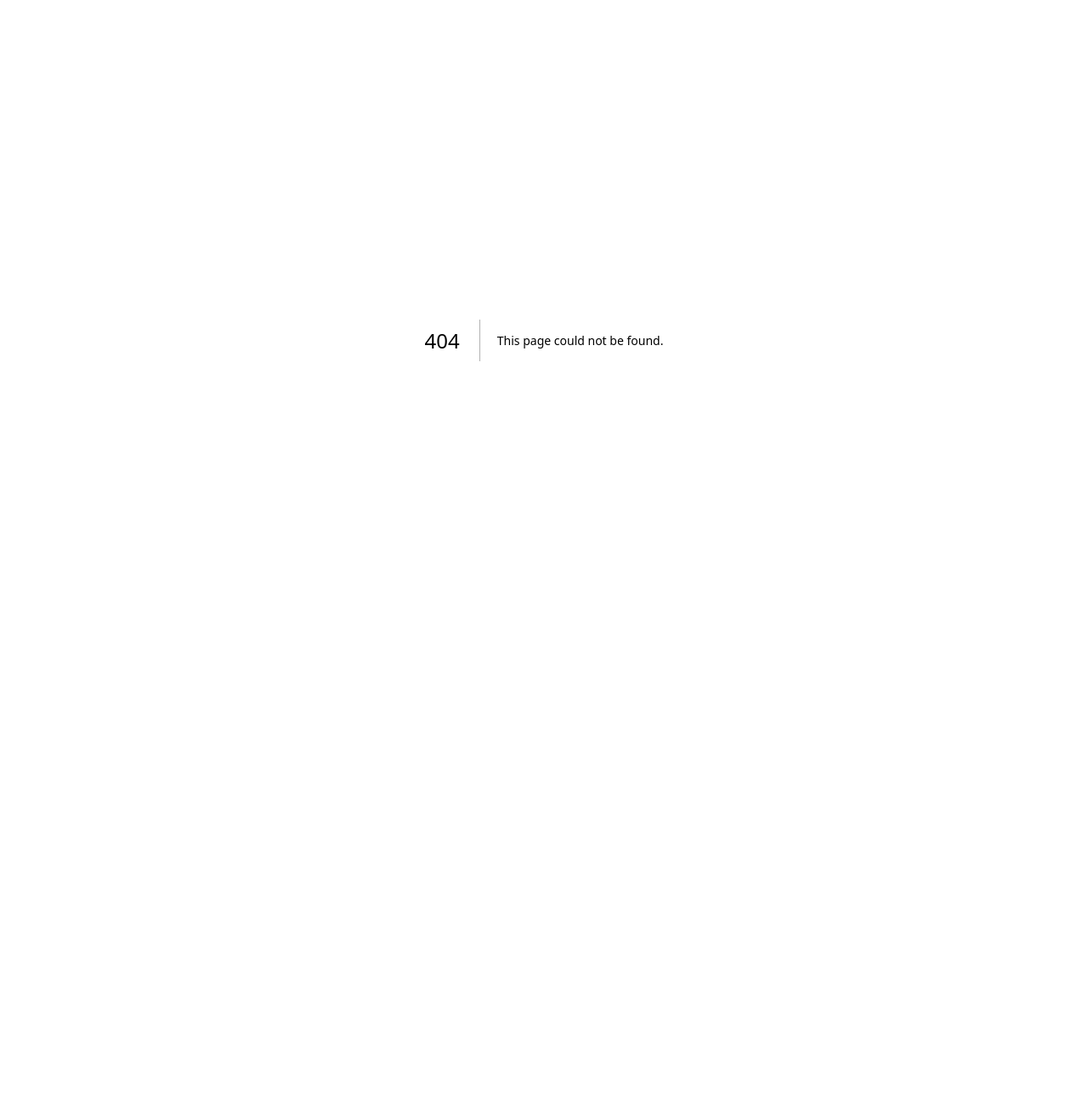
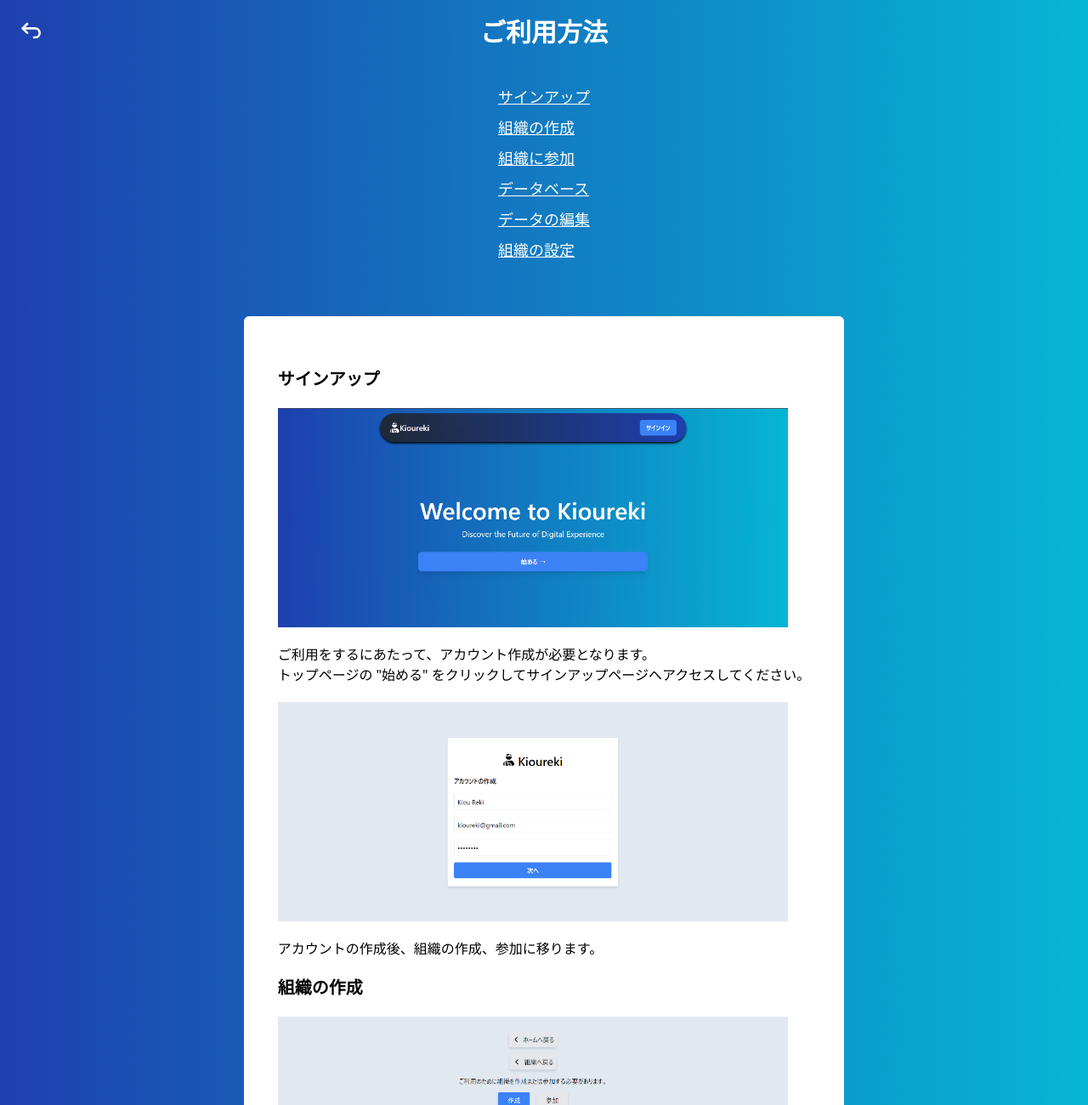
Before and after one commit to kaitobq/kioureki-vol3, a Next.js app in the folder frontend/: page /guide in a window 1280 px wide. Before the commit this address had no page. Shown: the top 1300 px of the page at 85% size. Before the commit the page ends 800 px from the top, so only its background shows below. Built offline with nearby package versions, Linux system fonts and the light colour scheme.

Commit message:
feat: 利用方法ページ

```diff
--- /dev/null
+++ b/frontend/app/guide/page.tsx
@@ -0,0 +1,196 @@
+import Image from "next/image";
+import Link from "next/link";
+import { TbArrowBackUp } from "react-icons/tb";
+
+const GuidePage = () => {
+  return (
+    <div className="min-h-screen bg-gradient-to-r from-blue-800 to-cyan-500 text-white flex flex-col items-center">
+      <Link href="/" className="fixed top-5 left-5">
+        <TbArrowBackUp className="size-8 text-white hover:text-blue-600 duration-75" />
+      </Link>
+      <h2 className="text-3xl font-semibold my-5">ご利用方法</h2>
+      <ul className="my-5 underline text-lg *:py-1 hover:*:text-blue-200">
+        <li>
+          <Link href="#signup">サインアップ</Link>
+        </li>
+        <li>
+          <Link href="#create-org">組織の作成</Link>
+        </li>
+        <li>
+          <Link href="#join-org">組織に参加</Link>
+        </li>
+        <li>
+          <Link href="#database">データベース</Link>
+        </li>
+        <li>
+          <Link href="#edit-data">データの編集</Link>
+        </li>
+        <li>
+          <Link href="#setting">組織の設定</Link>
+        </li>
+      </ul>
+      <div className="bg-white text-black p-10 rounded-md *:my-5 my-10">
+        <h5 id="signup" className="font-semibold text-xl">
+          サインアップ
+        </h5>
+        <Image
+          src="/lp.png"
+          alt="lp"
+          width={600}
+          height={150}
+          priority={false}
+          loading="lazy"
+        />
+        <p>
+          ご利用をするにあたって、アカウント作成が必要となります。
+          <br />
+          トップページの "始める"
+          をクリックしてサインアップページへアクセスしてください。
+        </p>
+        <Image
+          src="/signup.png"
+          alt="lp"
+          width={600}
+          height={150}
+          priority={false}
+          loading="lazy"
+        />
+        <p>アカウントの作成後、組織の作成、参加に移ります。</p>
+        <h5 id="create-org" className="font-semibold text-xl">
+          組織の作成
+        </h5>
+        <Image
+          src="/create-org.png"
+          alt="lp"
+          width={600}
+          height={150}
+          priority={false}
+          loading="lazy"
+        />
+        <p>
+          新たに組織作成する場合は組織名を入力し、作成ボタンをクリックしてください。
+          <br />
+          組織の作成後は
+          <Link href="database" className="underline">
+            データベース
+          </Link>
+          に進んでください。
+        </p>
+        <h5 id="join-org" className="font-semibold text-xl">
+          組織に参加
+        </h5>
+        <Image
+          src="/join-org.png"
+          alt="lp"
+          width={600}
+          height={150}
+          priority={false}
+          loading="lazy"
+        />
+        <p>
+          組織に参加する場合は既存のユーザからの招待が必要になります。
+          <br />
+          招待コードを入力し、参加ボタンをクリックしてください。
+        </p>
+        <h5 id="database" className="font-semibold text-xl">
+          データベース
+        </h5>
+        <Image
+          src="/database.png"
+          alt="lp"
+          width={600}
+          height={150}
+          priority={false}
+          loading="lazy"
+        />
+        <p>
+          データベースを利用することが可能になりました。
+          <br />
+          このページでデータを管理することが可能です。
+          <br />
+          ヘッダーの組織名をクリックすると所属している組織のリストが表示されます。
+          <br />
+          クリックすることで切り替えることが可能です。
+          <br />
+          データを追加するには右上の追加ボタンをクリックしてください。
+        </p>
+        <Image
+          src="/add-data.png"
+          alt="lp"
+          width={600}
+          height={150}
+          priority={false}
+          loading="lazy"
+        />
+        <p>
+          追加ボタンを押すことで、データを追加するダイアログが表示されます。
+          <br />
+          各項目を入力し、保存ボタンをクリックしてデータを追加することができます。
+          <br />
+          名前、受傷箇所、受傷日は必須項目となります。
+        </p>
+        <Image
+          src="/added-data.png"
+          alt="lp"
+          width={600}
+          height={150}
+          priority={false}
+          loading="lazy"
+        />
+        <p>
+          保存ボタンをクリック後、データベースが更新されます。
+          <br />
+          各項目は項目名をクリックし、ソートすることが可能です。
+          <br />
+          既にあるデータを更新、削除したい場合、そのデータをクリックしてください。
+        </p>
+        <h5 id="edit-data" className="font-semibold text-xl">
+          データの編集
+        </h5>
+        <Image
+          src="/edit-data.png"
+          alt="lp"
+          width={600}
+          height={150}
+          priority={false}
+          loading="lazy"
+        />
+        <p>
+          各データをクリックすることで、そのデータの詳細を見ることができます。
+          <br />
+          右上のボタンを利用してデータの編集、削除が可能です。
+          <br />
+          データベースに戻りたいときは、左上の矢印ボタンをクリックしてください。
+        </p>
+        <h5 id="setting" className="font-semibold text-xl">
+          組織の設定
+        </h5>
+        <Image
+          src="/setting.png"
+          alt="lp"
+          width={600}
+          height={150}
+          priority={false}
+          loading="lazy"
+        />
+        <p>
+          ヘッダーのsettingをクリックすることで組織の設定画面に移動できます。
+          <br />
+          ここでは、ユーザの招待、組織の新規作成ができます。
+          <br />
+          ユーザを招待したい場合は招待コードの欄にある作成ボタンをクリックしてください。
+          <br />
+          生成された招待コードをコピーし、参加するユーザに共有してください。
+          <br />
+          参加するユーザは、
+          <Link href="#join-org" className="underline">
+            組織に参加
+          </Link>
+          の手順に従って参加することができます。
+        </p>
+      </div>
+    </div>
+  );
+};
+
+export default GuidePage;
```
